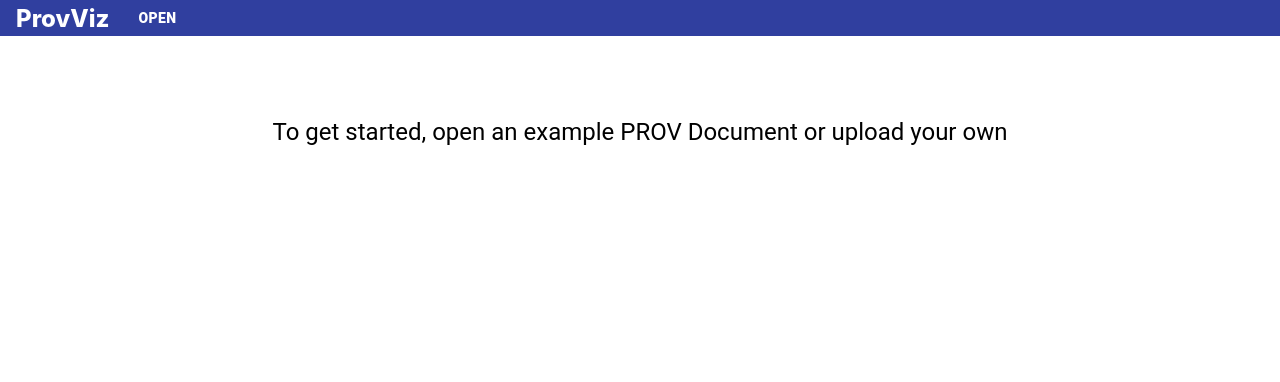
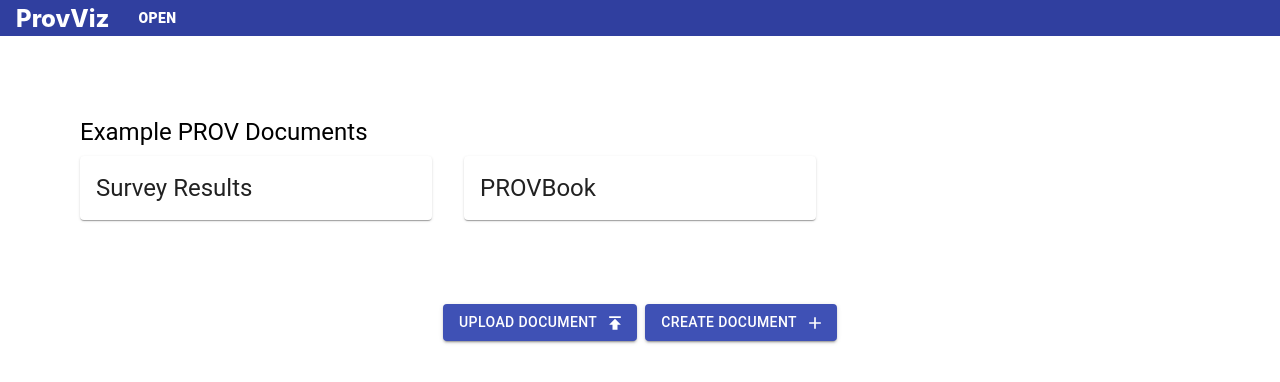
Before and after one commit to benwerner01/provviz-web, a React (Create React App) app: page / in a window 1280 px wide. Shown: the top 382 px of the page. Built offline with nearby package versions, Linux system fonts and the light colour scheme.

Commit message:
StartView

```diff
--- a/src/App.tsx
+++ b/src/App.tsx
@@ -81,7 +81,7 @@ const App = () => {
 
   const [confirmDeleteDocument, setConfirmDeleteDocument] = useState<PROVDocument>();
   const [createDocumentDialogOpen, setCreateDocumentDialogOpen] = useState<boolean>(false);
-  const [fileUploadDialogOpen, setFileUploadDialogOpen] = useState<boolean>(false);
+  const [uploadDocumentDialogOpen, setUploadDocumentDialogOpen] = useState<boolean>(false);
   const [documentExportDialogOpen, setDocumentExportDialogOpen] = useState<boolean>(false);
 
   const [loading, setLoading] = useState<boolean>(false);
@@ -326,8 +326,8 @@ const App = () => {
       value={{ localDocuments, setLocalDocuments, setLocalDocument }}
     >
       <UploadDocumentDialog
-        open={fileUploadDialogOpen}
-        onClose={() => setFileUploadDialogOpen(false)}
+        open={uploadDocumentDialogOpen}
+        onClose={() => setUploadDocumentDialogOpen(false)}
         openDocument={openDocument}
         documentNameIsUnique={documentNameIsUnique}
         generateUniqueDocumentName={generateUniqueDocumentName}
@@ -365,13 +365,12 @@ const App = () => {
         deleteDocument={() => {
           if (currentDocument) setConfirmDeleteDocument(currentDocument);
         }}
-        openFileUploadDialog={() => setFileUploadDialogOpen(true)}
+        openFileUploadDialog={() => setUploadDocumentDialogOpen(true)}
         openCreateDocumentDialog={() => setCreateDocumentDialogOpen(true)}
         exportDocument={() => setDocumentExportDialogOpen(true)}
         generateUniqueDocumentName={generateUniqueDocumentName}
       />
-      {!currentDocument && <StartView deleteDocument={setConfirmDeleteDocument} />}
-      {currentDocument && (
+      {currentDocument ? (
         <>
           <Tabs
             loading={loading}
@@ -455,6 +454,14 @@ const App = () => {
             )}
           </div>
         </>
+      ) : (
+        <StartView
+          deleteDocument={setConfirmDeleteDocument}
+          openUploadDocumentDialog={() => setUploadDocumentDialogOpen(true)}
+          openCreateDocumentDialog={() => setCreateDocumentDialogOpen(true)}
+          openDocument={openDocument}
+          generateUniqueDocumentName={generateUniqueDocumentName}
+        />
       )}
     </LocalDocumentsContext.Provider>
   );
--- a/src/components/StartView.tsx
+++ b/src/components/StartView.tsx
@@ -4,24 +4,66 @@ import Typography from '@material-ui/core/Typography';
 import Box from '@material-ui/core/Box';
 import Grid from '@material-ui/core/Grid';
 import Card from '@material-ui/core/Card';
+import Button from '@material-ui/core/Button';
 import IconButton from '@material-ui/core/IconButton';
 import CloseIcon from '@material-ui/icons/Close';
+import PublishIcon from '@material-ui/icons/Publish';
+import AddIcon from '@material-ui/icons/Add';
 import CardHeader from '@material-ui/core/CardHeader';
-import slugify from 'slugify';
+import examples from '../lib/examples';
 import LocalDocumentsContext from './context/LocalDocumentsContext';
 import { PROVDocument } from '../lib/types';
 
 const useStyles = makeStyles((theme) => ({
+  wrapper: {
+    position: 'relative',
+    padding: theme.spacing(10),
+    boxSizing: 'border-box',
+    overflowY: 'scroll',
+    [theme.breakpoints.down('md')]: {
+      padding: theme.spacing(5),
+    },
+    '& > :not(:last-child)': {
+      marginBottom: theme.spacing(10),
+      [theme.breakpoints.down('md')]: {
+        marginBottom: theme.spacing(5),
+      },
+    },
+  },
+  fullWidthContentWrapper: {
+    width: '100%',
+  },
+  card: {
+    transition: theme.transitions.create('background-color'),
+    '&:hover': {
+      backgroundColor: theme.palette.grey[100],
+      cursor: 'pointer',
+    },
+  },
   cardHeader: {
     textDecoration: 'none',
+  },
+  button: {
+    margin: theme.spacing(0.5),
+    flexShrink: 0,
   },
 }));
 
 type StartViewProps = {
+  openUploadDocumentDialog: () => void;
+  openCreateDocumentDialog: () => void;
+  openDocument: (document: PROVDocument) => void;
+  generateUniqueDocumentName: (name: string) => string;
   deleteDocument: (document: PROVDocument) => void;
 }
 
-const StartView: React.FC<StartViewProps> = ({ deleteDocument }) => {
+const StartView: React.FC<StartViewProps> = ({
+  openUploadDocumentDialog,
+  openCreateDocumentDialog,
+  openDocument,
+  generateUniqueDocumentName,
+  deleteDocument,
+}) => {
   const classes = useStyles();
   const { localDocuments } = useContext(LocalDocumentsContext);
   const recent = localDocuments
@@ -29,20 +71,21 @@ const StartView: React.FC<StartViewProps> = ({ deleteDocument }) => {
     .slice(0, 3);
 
   return (
-    <Box p={10} flexGrow={1} display="flex" flexDirection="column" justifyContent="center" alignItems="center">
-      <Typography gutterBottom variant="h5">To get started, open an example PROV Document or upload your own</Typography>
-      <Grid container spacing={4}>
-        {recent.map((document) => (
-          <Grid key={document.name} item xs>
-            <a href={`/${slugify(document.name)}`}>
-              <Card>
+    <Box className={classes.wrapper} display="flex" flexDirection="column" justifyContent="space-between" alignItems="center">
+      {recent.length > 0 && (
+      <Box className={classes.fullWidthContentWrapper}>
+        <Typography gutterBottom variant="h5">Recent PROV Documents</Typography>
+        <Grid container spacing={4}>
+          {recent.map((document) => (
+            <Grid key={document.name} item xs={12} md={4}>
+              <Card className={classes.card} onClick={() => openDocument(document)}>
                 <CardHeader
                   title={document.name}
                   className={classes.cardHeader}
                   subheader={document.updatedAt.toLocaleDateString()}
                   action={(
                     <IconButton onClick={(e) => {
-                      e.preventDefault();
+                      e.stopPropagation();
                       deleteDocument(document);
                     }}
                     >
@@ -51,12 +94,61 @@ const StartView: React.FC<StartViewProps> = ({ deleteDocument }) => {
                   )}
                 />
               </Card>
-            </a>
-          </Grid>
-        ))}
-        {/* eslint-disable-next-line react/no-array-index-key */}
-        {new Array(3 - (recent.length % 3)).fill([]).map((_, i) => <Grid key={i} item xs />)}
-      </Grid>
+            </Grid>
+          ))}
+          {recent.length % 3 !== 0 && new Array(3 - (recent.length % 3))
+            .fill([])
+            // eslint-disable-next-line react/no-array-index-key
+            .map((_, i) => <Grid key={i} item xs={false} md={4} />)}
+        </Grid>
+      </Box>
+      )}
+      {examples.length > 0 && (
+      <Box className={classes.fullWidthContentWrapper}>
+        <Typography gutterBottom variant="h5">Example PROV Documents</Typography>
+        <Grid container spacing={4}>
+          {examples.map((document) => (
+            <Grid key={document.name} item xs={12} md={4}>
+              <Card
+                className={classes.card}
+                onClick={() => openDocument({
+                  ...document, name: generateUniqueDocumentName(`My ${document.name}`), updatedAt: new Date(),
+                })}
+              >
+                <CardHeader
+                  title={document.name}
+                  className={classes.cardHeader}
+                />
+              </Card>
+            </Grid>
+          ))}
+          {examples.length % 3 !== 0 && new Array(3 - (examples.length % 3))
+            .fill([])
+          // eslint-disable-next-line react/no-array-index-key
+            .map((_, i) => <Grid key={i} item xs={false} md={4} />)}
+        </Grid>
+      </Box>
+      )}
+      <Box display="flex" justifyContent="center" flexWrap="wrap">
+        <Button
+          className={classes.button}
+          variant="contained"
+          color="primary"
+          endIcon={<PublishIcon />}
+          onClick={openUploadDocumentDialog}
+        >
+          Upload Document
+        </Button>
+        <Button
+          className={classes.button}
+          variant="contained"
+          color="primary"
+          endIcon={<AddIcon />}
+          onClick={openCreateDocumentDialog}
+        >
+          Create Document
+        </Button>
+      </Box>
     </Box>
   );
 };
```
